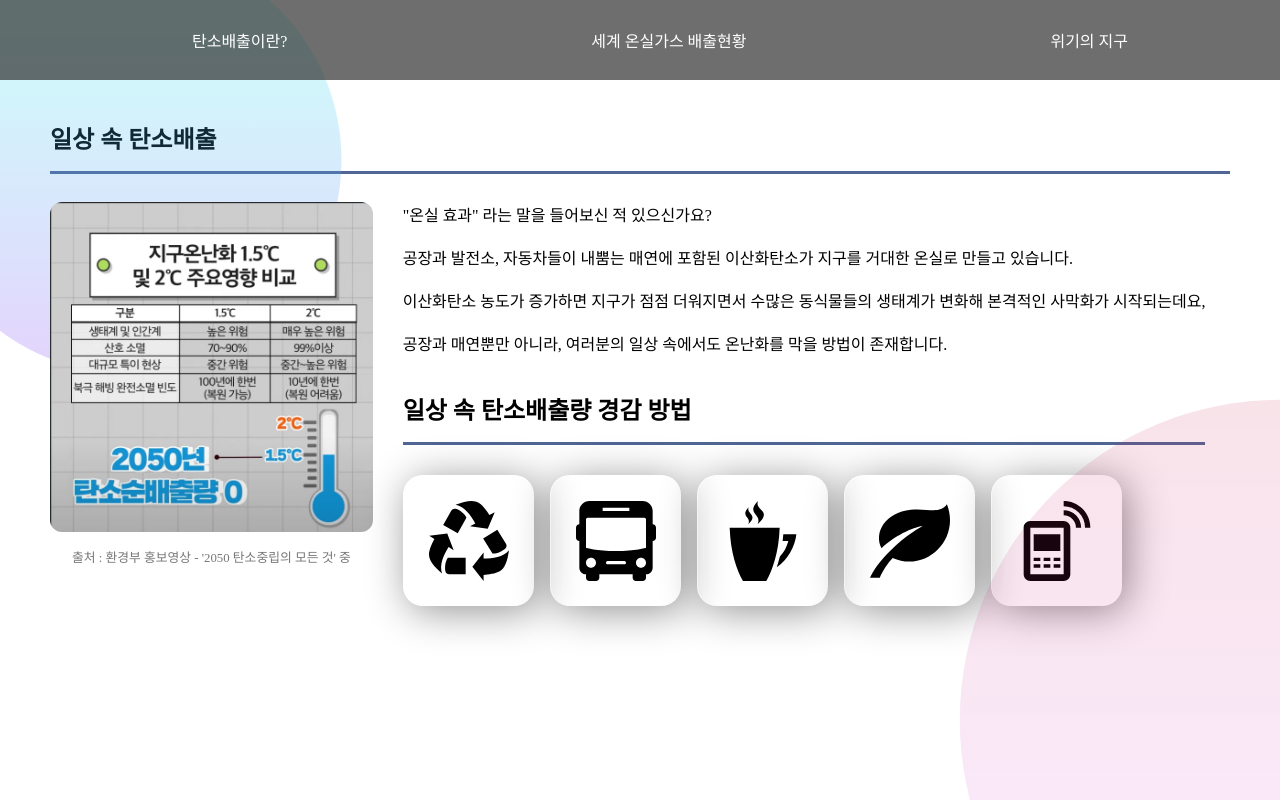
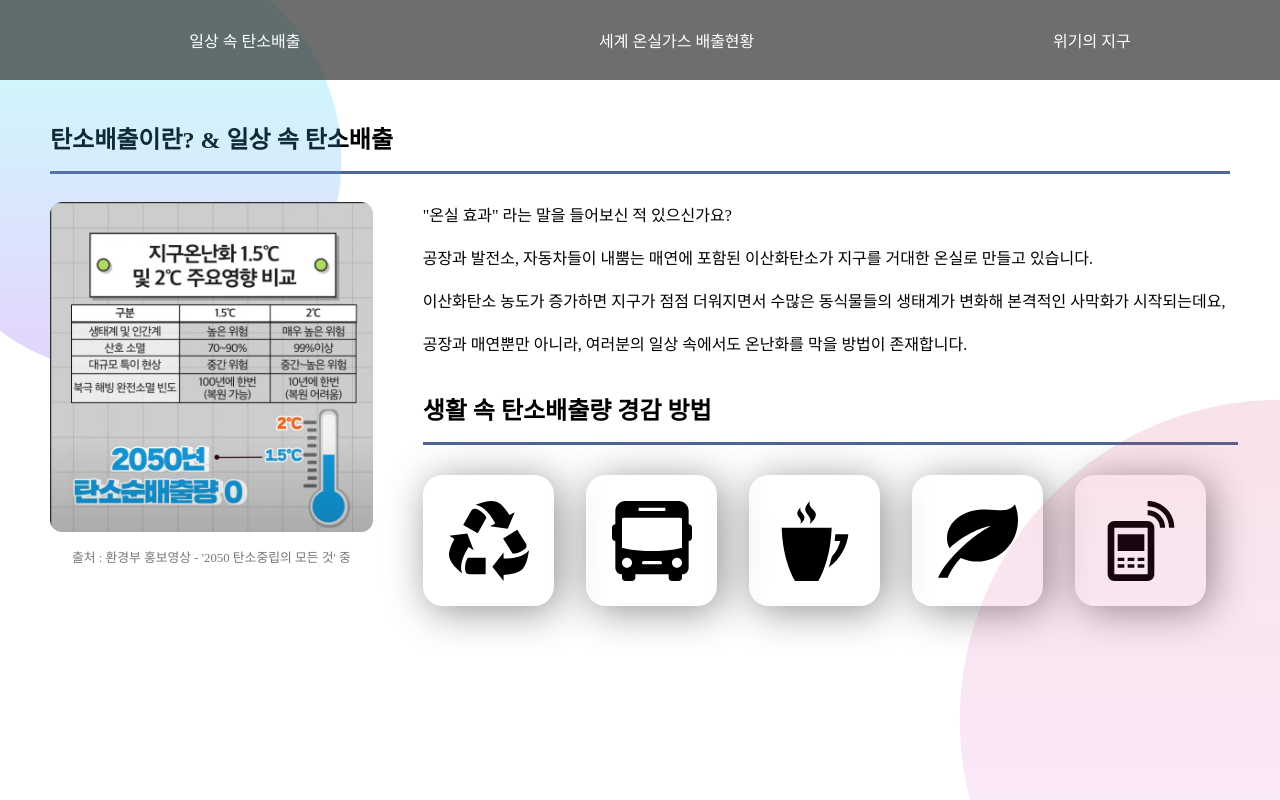
Before and after one commit to C17AN/carbon-clock, a React (Create React App) app: page /about in a window 1280 px wide. Built offline with nearby package versions, Linux system fonts and the light colour scheme; a web font is replaced by a local one.

Commit message:
style: 호버링 이펙트 추가

```diff
--- a/src/components/Header/Header.jsx
+++ b/src/components/Header/Header.jsx
@@ -7,7 +7,7 @@ const Header = () => {
     <div className="header__container">
       <ul>
         <Link to="/about">
-          <li>탄소배출이란?</li>
+          <li>일상 속 탄소배출</li>
         </Link>
         <Link to="/">
           <li>세계 온실가스 배출현황</li>
--- a/src/pages/About.jsx
+++ b/src/pages/About.jsx
@@ -1,4 +1,4 @@
-import React from "react";
+import React, { useState } from "react";
 import { motion } from "framer-motion";
 import { fade, pageAnimation } from "../animations";
 import smoke from "../img/smoke.jpg";
@@ -10,9 +10,28 @@ import environment from "../img/environment.svg";
 import phone from "../img/phone.svg";
 
 const About = () => {
+  const [solution, setSolution] = useState(null);
+
+  const renderDescription = () => {
+    switch (solution) {
+      case "recycle":
+        return "재활용은 탄소배출을 줄일 수 있는 가장 쉬운 방법으로,";
+      case "bus":
+        return "버스는";
+      case "cup":
+        return "컵은";
+      case "environment":
+        return "숲은";
+      case "digital":
+        return '[디지털 기기 사용 줄이기] - 여러분이 접하는 모든 데이터는 "데이터 센터" 에 저장되는데요, 유튜브 시청 10분에 1g, 이메일 한 통에 4g, 데이터 1MB 사용에 11g에 달하는 탄소를 배출하는 것과 같다고 합니다.';
+      default:
+        break;
+    }
+  };
+
   return (
     <motion.div variants={fade} initial="hidden" animate="show" className="about__container">
-      <h2>일상 속 탄소배출</h2>
+      <h2>탄소배출이란? & 일상 속 탄소배출</h2>
       <div className="about__content__container">
         <figure>
           <img src={danger} className="about__danger"></img>
@@ -29,13 +48,44 @@ const About = () => {
             본격적인 사막화가 시작되는데요,
           </p>
           <p>공장과 매연뿐만 아니라, 여러분의 일상 속에서도 온난화를 막을 방법이 존재합니다.</p>
-          <h2 style={{ marginTop: "2rem" }}>일상 속 탄소배출량 경감 방법</h2>
+          <h2 style={{ marginTop: "2rem" }}>생활 속 탄소배출량 경감 방법</h2>
           <div className="about__solution">
-            <img src={recycle} className="solution__item"></img>
-            <img src={bus} className="solution__item"></img>
-            <img src={coffee} className="solution__item"></img>
-            <img src={environment} className="solution__item"></img>
-            <img src={phone} className="solution__item"></img>
+            <img
+              src={recycle}
+              className="solution__item"
+              onMouseOver={() => setSolution("recycle")}
+              onMouseLeave={() => setSolution(null)}
+            />
+            <img
+              src={bus}
+              className="solution__item"
+              onMouseOver={() => setSolution("bus")}
+              onMouseLeave={() => setSolution(null)}
+            />
+            <img
+              src={coffee}
+              className="solution__item"
+              onMouseOver={() => setSolution("cup")}
+              onMouseLeave={() => setSolution(null)}
+            />
+            <img
+              src={environment}
+              className="solution__item"
+              onMouseOver={() => setSolution("environment")}
+              onMouseLeave={() => setSolution(null)}
+            />
+            <img
+              src={phone}
+              className="solution__item"
+              onMouseOver={() => setSolution("digital")}
+              onMouseLeave={() => setSolution(null)}
+            />
+            <div
+              style={{ marginTop: 30, lineHeight: 1.7, position: "fixed" }}
+              className="about__description"
+            >
+              {renderDescription()}
+            </div>
           </div>
         </div>
       </div>
--- a/src/styles/_About.scss
+++ b/src/styles/_About.scss
@@ -15,6 +15,7 @@
 
 .about__solution {
   margin-top: 30px;
+  display: flex;
 }
 
 .about__solution:last-child {
@@ -32,12 +33,24 @@
   padding: 25px;
   cursor: pointer;
   width: 80px;
-  margin-right: 1rem;
+  margin-right: 2rem;
 }
 
 .solution__item:hover {
   transition: 0.2s;
   box-shadow: 5px 5px 40px rgba(41, 189, 61, 0.432);
+}
+
+.solution__item:hover ~ .about__description {
+  transition: opacity 1.5s;
+  opacity: 1;
+}
+
+.about__description {
+  font-size: 0.88rem;
+  width: 800px;
+  top: 590px;
+  opacity: 0;
 }
 
 .about__content__container::before {
@@ -56,6 +69,7 @@
   position: absolute;
   top: 0;
   left: 0;
+  pointer-events: none;
   width: 100%;
   height: 100%;
   background: linear-gradient(rgba(207, 42, 21, 0.158), rgba(202, 32, 188, 0.103));
@@ -67,7 +81,8 @@
 }
 
 .about__content {
-  margin-left: 30px;
+  margin-left: 50px;
+  width: 100%;
 }
 
 .about__danger {
```
